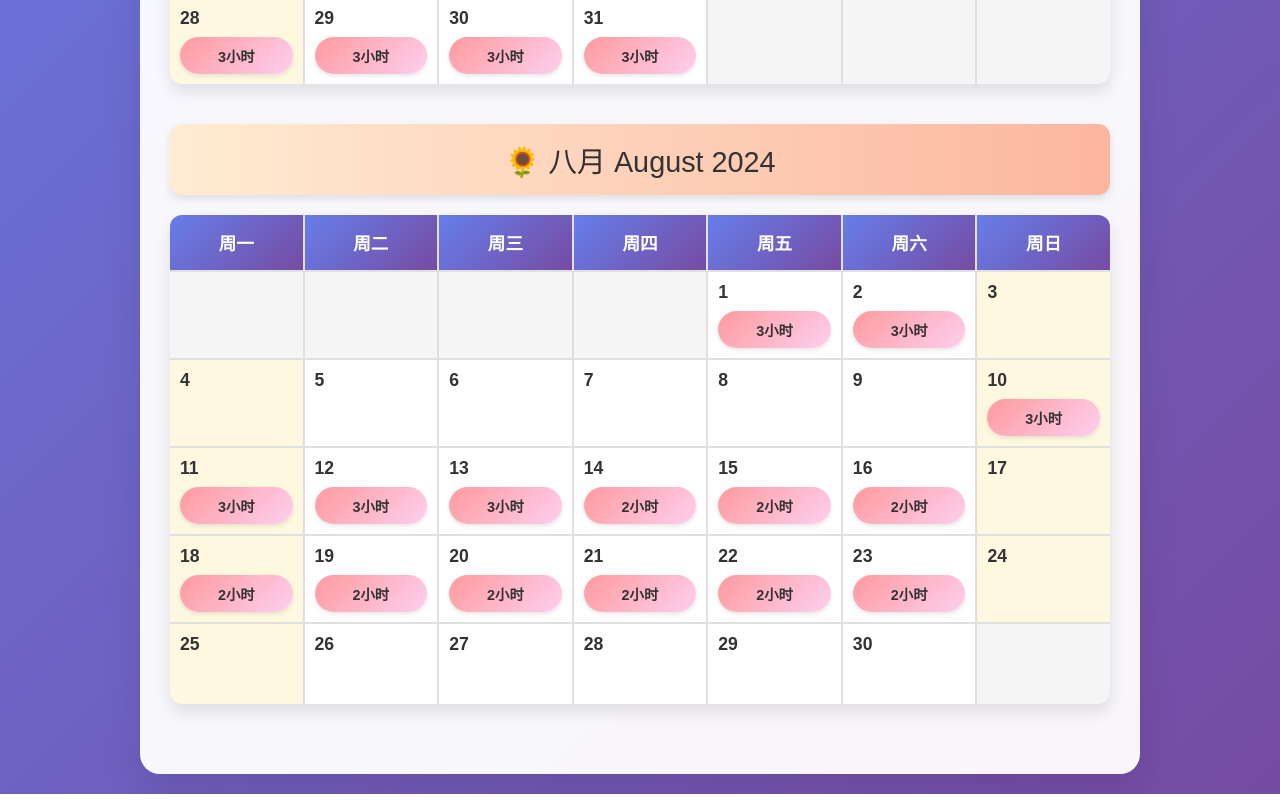
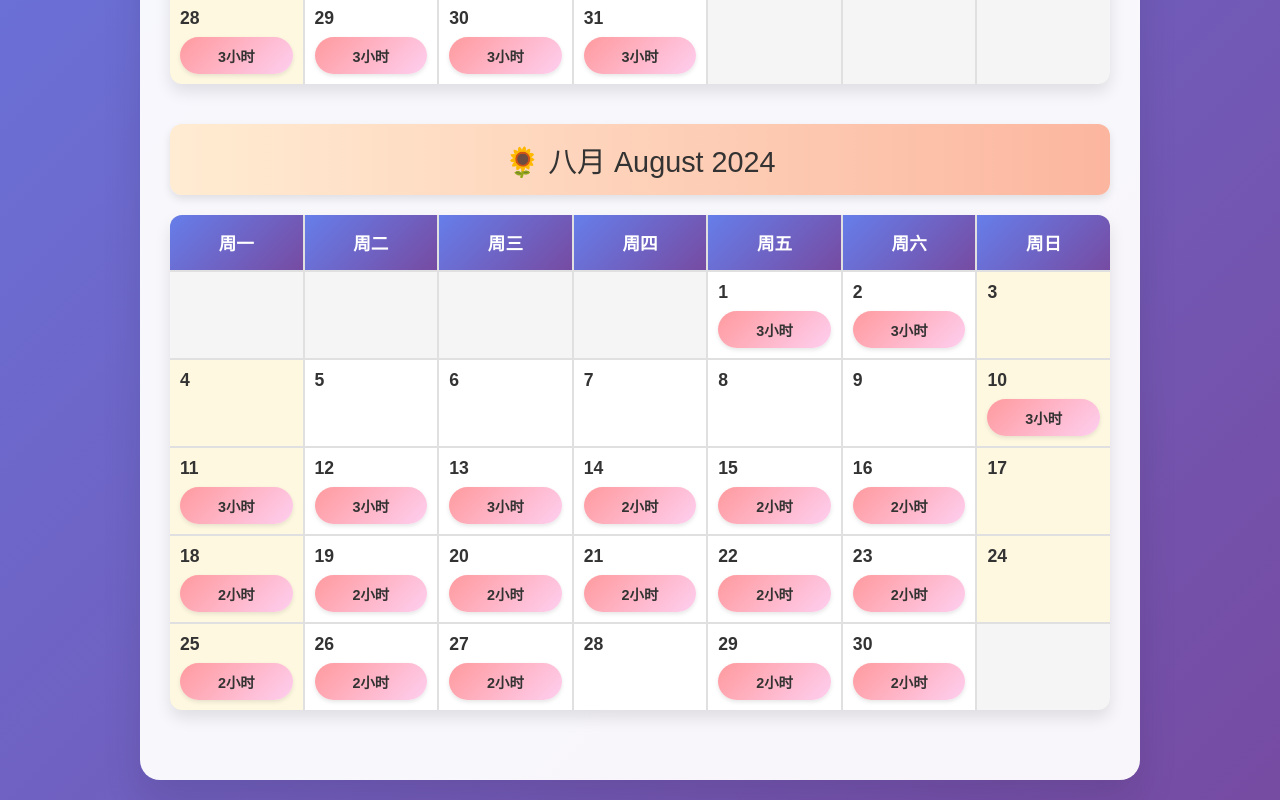
Before and after one commit to yanglei-985/erwa, a plain HTML site: page index.html in a window 1280 px wide. Shown: the part 806-1606 px from the top of the page. Drawn offline with Linux system fonts and the light colour scheme.

Commit message:
Update index.html

```diff
--- a/index.html
+++ b/index.html
@@ -464,12 +464,12 @@
                     <div class="day" data-hours="2"><div class="day-number">23</div></div>
                     <div class="day weekend" data-hours="0"><div class="day-number">24</div></div>
 
-                    <div class="day weekend" data-hours="0"><div class="day-number">25</div></div>
-                    <div class="day" data-hours="0"><div class="day-number">26</div></div>
-                    <div class="day" data-hours="0"><div class="day-number">27</div></div>
+                    <div class="day weekend" data-hours="2"><div class="day-number">25</div></div>
+                    <div class="day" data-hours="2"><div class="day-number">26</div></div>
+                    <div class="day" data-hours="2"><div class="day-number">27</div></div>
                     <div class="day" data-hours="0"><div class="day-number">28</div></div>
-                    <div class="day" data-hours="0"><div class="day-number">29</div></div>
-                    <div class="day" data-hours="0"><div class="day-number">30</div></div>
+                    <div class="day" data-hours="2"><div class="day-number">29</div></div>
+                    <div class="day" data-hours="2"><div class="day-number">30</div></div>
                     <div class="day empty-day"><div class="day-number"></div></div>
                 </div>
             </div>
```
